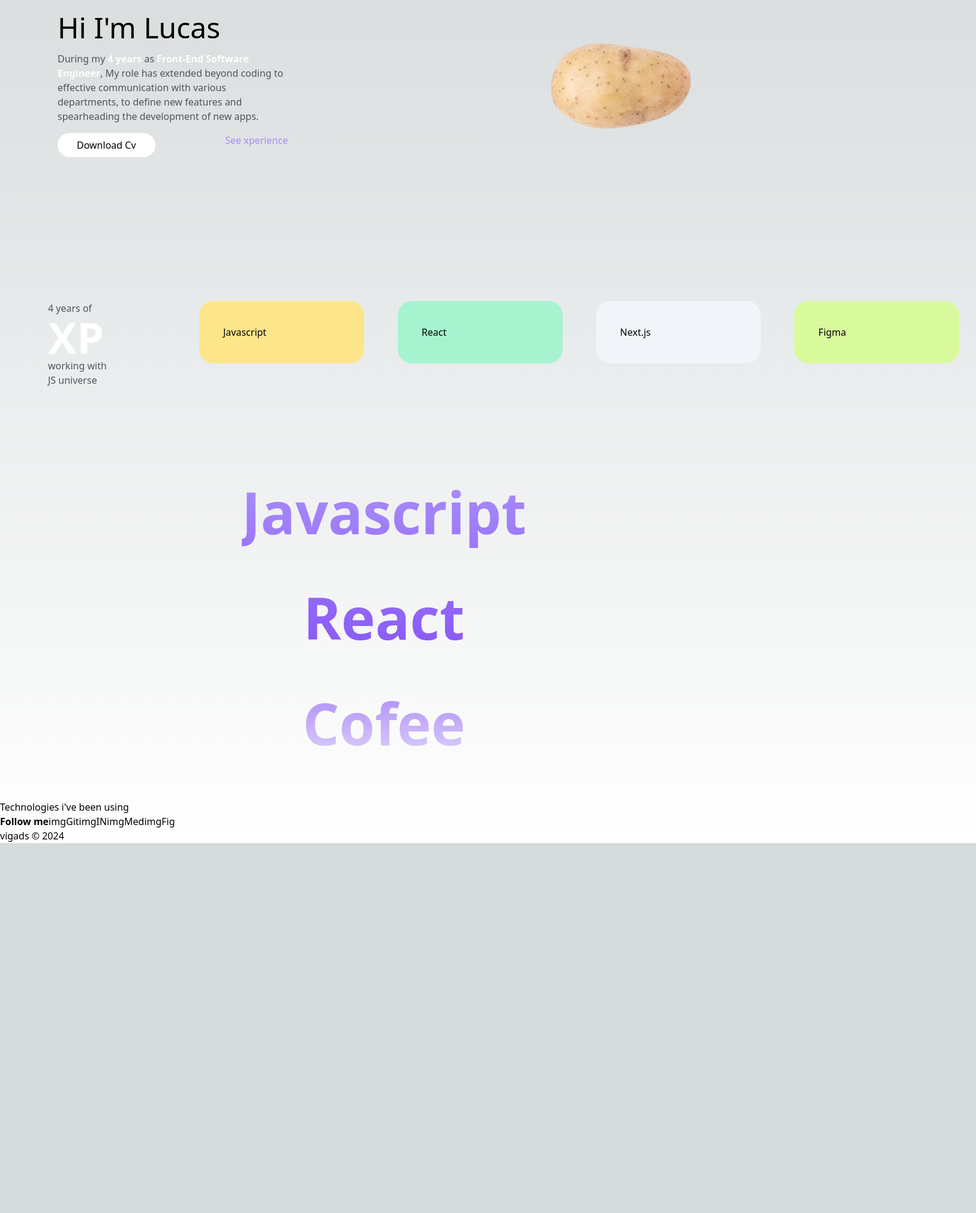
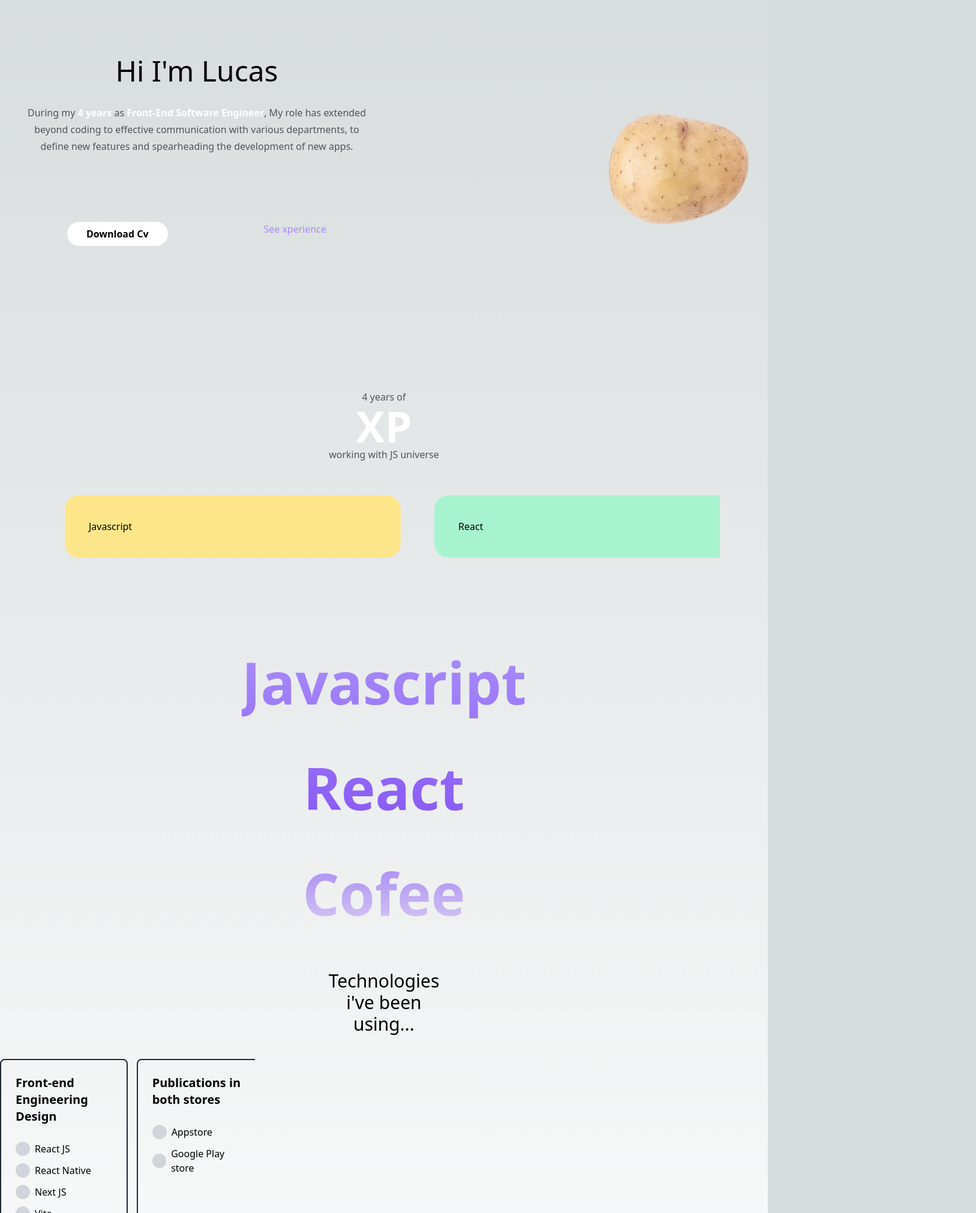
Before and after one commit to Stefan3-1-4/lucas02, a Next.js app in the folder cartof03/: page / in a window 1280 px wide. Shown: the part 130-2153 px from the top of the page at 60% size, 1627 px wide, since content can reach past the window. Before the commit the page ends 1536 px from the top, so only its background shows below. Built offline with nearby package versions, Linux system fonts and the light colour scheme.

Commit message:
update style
sm style update

```diff
--- a/cartof03/app/page.jsx
+++ b/cartof03/app/page.jsx
@@ -2,24 +2,14 @@ import React from 'react'
 import Image from 'next/image'
 import Link from 'next/link'
 import KeenSliderComponent from './pages/KeenSliderComponent'
+import SecondKeenSliderComponent from './pages/SecondKeenSliderComponent'
 
 export default function Home() {
   return (
-    <main>
-      <section className='flex justify-between items-center space-x-4 px-24 mt-10'>
+    <main className='w-full overflow-hidden'>
+      <section className='flex sm:flex-col lg:flex-row-reverse lg:pt-56  lg:justify-between'>
 
-        <div div className='max-w-96'>
-          <div>
-            <h2 className='text-5xl'>Hi I'm Lucas</h2>
-            <p className='pt-4 text-zinc-600'>During my <strong className='text-white font-bold'>4 years</strong> as <strong className='text-white font-bold'>Front-End Software Engineer</strong>, My role has extended beyond coding to effective communication with various departments, to define new features and spearheading the development of new apps.</p>
-          </div>
-          <div className='flex justify-between mt-4'>
-            <button className='rounded-full bg-white text-black p-2 px-8'>Download Cv</button>
-            <Link href="/experience" className='text-violet-400'>See xperience</Link>
-          </div>
-        </div>
-
-        <div>
+      <div className='flex sm:justify-center sm:pt-14 '>
           <Image
 
             src="/images/potatoe.webp"
@@ -28,20 +18,32 @@ export default function Home() {
             height={200}
           />
         </div>
+
+        <div div className='sm:mx-10 lg:max-w-xl '>
+          <div className=''>
+            <h2 className='sm: text-5xl justify-center text-center'>Hi I'm Lucas</h2>
+            <p className='sm: justify-center text-center leading-7 mt-4 pt-4 text-zinc-600'>During my <strong className='text-white font-bold'>4 years</strong> as <strong className='text-white font-bold'>Front-End Software Engineer</strong>, My role has extended beyond coding to effective communication with various departments, to define new features and spearheading the development of new apps.</p>
+          </div>
+          <div className='flex flex-col justify-center text-center sm:flex-col md:flex-row md:justify-around md:space-x-4 md:mt-28'>
+            <a className='sm:flex justify-center sm:mx-auto sm:mt-14 sm:max-w-fit md:m-0 font-bold rounded-full bg-white text-black p-2 px-8 '>Download Cv</a>
+            <Link href="/experience" className='sm: flex justify-center sm:mt-7 md:m-0  text-violet-400'>See xperience</Link>
+          </div>
+        </div>
+
       </section>
       <section>
         <div>
-          <div className='flex mt-60 mx-20'>
-            <div className='min-w-28 text-zinc-600 flex-grow-0'>
+          <div className='sm: flex-col mt-60 mx-20'>
+            <div className='sm: justify-center text-center min-w-28 text-zinc-600 flex-grow-0'>
               <p>4 years of</p>
               <strong className='text-7xl text-white'>XP</strong>
               <p>working with JS universe</p>
             </div>
 
 
-            <div className='min-w-28'></div>
 
-            <div className='flex-grow'>
+
+            <div className='flex-grow sm: mt-14'>
               <KeenSliderComponent/>
             </div>
           </div>
@@ -55,10 +57,12 @@ export default function Home() {
           <h2 className='text-8xl text-center mb-20 font-bold'>Cofee</h2>
         </div>
       </section>
-      <section>
-        <h2>Technologies i've been using</h2>
+      <section className=''>
+        <h2 className='sm: mx-auto text-3xl max-w-56 text-center'>Technologies i've been using...</h2>
         <div>
-          <div className='infiniteKeensliderHere'></div>
+          <div className='infiniteKeensliderHere mt-10 '>
+            <SecondKeenSliderComponent/>
+          </div>
         </div>
       </section>
     </main>
--- a/cartof03/app/pages/Footer.jsx
+++ b/cartof03/app/pages/Footer.jsx
@@ -2,10 +2,10 @@ import React from 'react'
 
 export default function thisisyesyesyesfooter() {
   return (
-    <footer>
-        <section>
-            <div>
-                <strong>Follow me</strong>
+    <footer className='mx-20 mb-56 mt-7'>
+        <section className=''>
+            <div className='flex justify-between rounded-full bg-zinc-900 p-7'>
+                <strong className='text-zinc-600'>Follow me</strong>
                 <span>
                     <a href="github">imgGit</a>
                     <a href="linkedin">imgIN</a>
@@ -14,7 +14,7 @@ export default function thisisyesyesyesfooter() {
                 </span>
             </div>
         </section>
-        <p>vigads © 2024</p>
+        <p className='pt-7 pl-7'>vigads © 2024</p>
     </footer>
   )
 }
--- a/cartof03/app/pages/KeenSliderComponent.jsx
+++ b/cartof03/app/pages/KeenSliderComponent.jsx
@@ -13,7 +13,7 @@ const KeenSliderComponent = () => {
       loop: false,
       mode: 'free',
       slides: {
-        perView: 3,
+        perView: 2,
       },
     });
 
@@ -23,7 +23,7 @@ const KeenSliderComponent = () => {
   }, []);
 
   return (
-    <div ref={sliderRef} className="keen-slider">
+    <div ref={sliderRef} className="keen-slider w-full overflow-hidden">
       <div className="keen-slider__slide mx-7 bg-amber-200 text-black p-10 rounded-3xl">Javascript</div>
       <div className="keen-slider__slide mx-7 bg-emerald-200 text-black p-10 rounded-3xl">React</div>
       <div className="keen-slider__slide mx-7 bg-slate-100 text-black p-10 rounded-3xl">Next.js</div>
--- a/cartof03/app/pages/Navbar.jsx
+++ b/cartof03/app/pages/Navbar.jsx
@@ -4,8 +4,8 @@ import Image from 'next/image'
 
 export default function Navbar() {
   return (
-    <div className='flex justify-center mt-4'>
-      <div className='flex justify-between max-w-96 p-6 bg-zinc-900 rounded-full'>
+    <div className='sm:fixed sm:justify-center sm:bottom-28 sm:left-1/2 sm:transform -translate-x-1/2 lg:fixed lg:top-0 lg:mt-14'>
+      <div className='sm: flex justify-between min-w-max p-6 bg-zinc-900 rounded-full'>
           <Link href="/" className='px-4 text-violet-400'>About Me</Link>
           <Link href="/experience" className='px-4' >Experience</Link>
           <Link href="/futuregoals" className='px-4'>Future Goals</Link>
--- /dev/null
+++ b/cartof03/app/pages/SecondKeenSliderComponent.jsx
@@ -0,0 +1,54 @@
+"use client";
+
+import React, { useEffect, useRef } from 'react';
+import KeenSlider from 'keen-slider';
+import 'keen-slider/keen-slider.min.css';
+import Image from 'next/image';
+
+const KeenSliderComponent = () => {
+  const sliderRef = useRef(null);
+  let sliderInstance = null;
+
+  useEffect(() => {
+    sliderInstance = new KeenSlider(sliderRef.current, {
+      loop: true,
+      mode: 'free',
+      slides: {
+        perView: 3,
+        spacing: 15,
+      },
+    });
+
+    return () => {
+      if (sliderInstance) sliderInstance.destroy();
+    };
+  }, []);
+
+  return (
+    <div ref={sliderRef} className="keen-slider max-w-fit overflow-hidden">
+      <div className="keen-slider__slide flex flex-col border-2 border-gray-800 rounded-lg p-6 space-y-3">
+        <h3 className="text-xl font-bold mb-4">Front-end Engineering Design</h3>
+        {['React JS', 'React Native', 'Next JS', 'Vite', 'Figma', 'Jest', 'React Testing Library'].map((tech, index) => (
+          <span key={index} className="flex items-center space-x-2">
+            <div className="w-6 h-6 bg-gray-300 rounded-full"></div>
+            <span>{tech}</span>
+          </span>
+        ))}
+      </div>
+
+      <div className="keen-slider__slide flex flex-col border-2 border-gray-800 rounded-lg p-6 space-y-3">
+        <h3 className="text-xl font-bold mb-4">Publications in both stores</h3>
+        {['Appstore', 'Google Play store'].map((store, index) => (
+          <span key={index} className="flex items-center space-x-2">
+            <div className="w-6 h-6 bg-gray-300 rounded-full"></div>
+            <span>{store}</span>
+          </span>
+        ))}
+      </div>
+
+      {/* Add similar structures for Back-End and Languages slides */}
+    </div>
+  );
+};
+
+export default KeenSliderComponent;
```
Also changed, not shown: cartof03/public/images/react.png (added).
